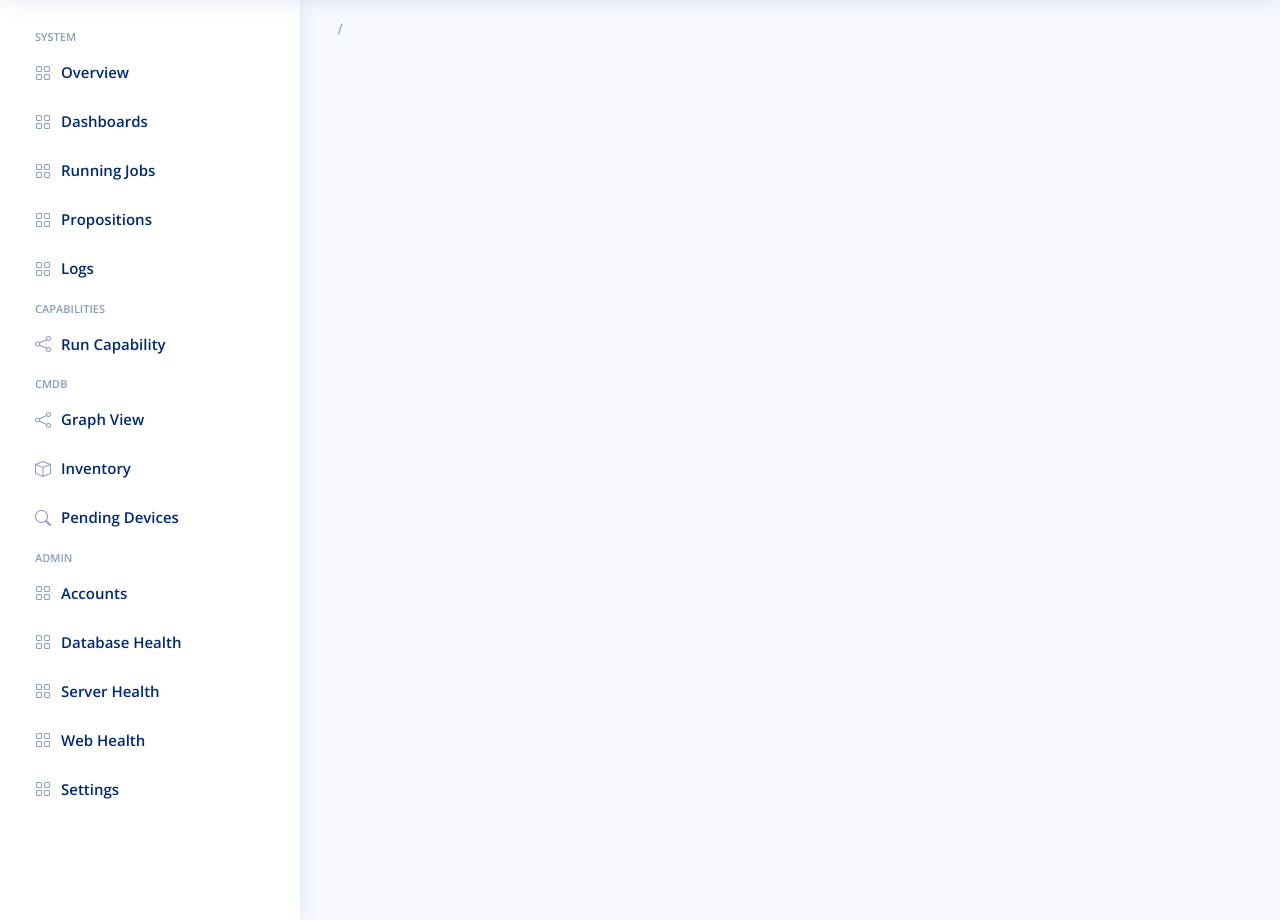
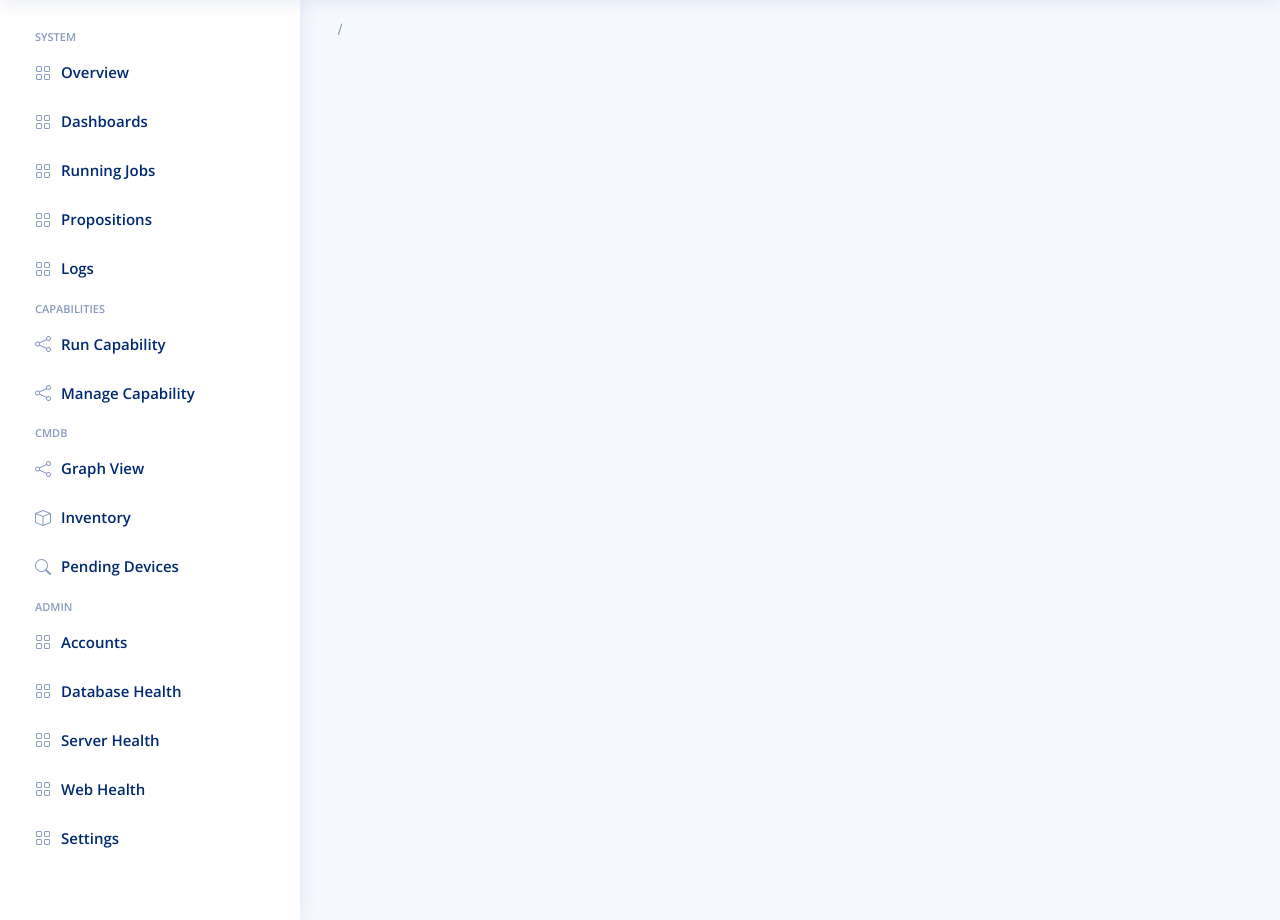
Before and after one commit to philcantcode/localmapper-web, a PHP site: page /base/header.php in a window 1280 px wide. Shown: the part 61-981 px from the top of the page. Run offline with PHP 8.4, Linux system fonts and the light colour scheme; data that the repository does not hold is empty.

Commit message:
general fixes

```diff
--- a/base/header.php
+++ b/base/header.php
@@ -334,6 +334,13 @@
         </a>
       </li>
 
+      <li class="nav-item">
+        <a class="nav-link collapsed" href="/capabilities/manage.php">
+          <i class="bi bi-share"></i>
+          <span>Manage Capability</span>
+        </a>
+      </li>
+
       <li class="nav-heading">CMDB</li>
 
       <li class="nav-item">
```
Also changed, not shown: capabilities/manage.php (+6 -2 lines), cmdb/entry.php (+8 -2 lines).
